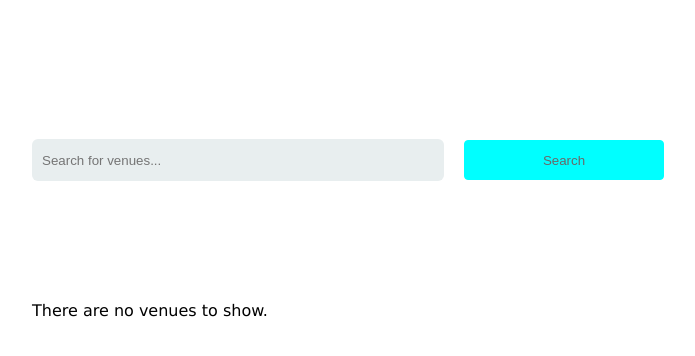
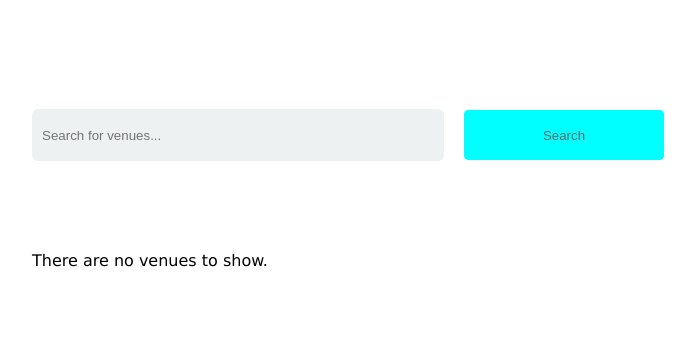
Before and after one commit to PaulinaSzelemetko/venues-app, a React (Create React App) app: page / in a window 1280 px wide. Shown: the top 356 px of the page, without its empty margins (88-783 px from the left). Built offline with nearby package versions, Linux system fonts and the light colour scheme.

Commit message:
change logic of details fetch to fix the state update bug

```diff
--- a/src/App.js
+++ b/src/App.js
@@ -1,4 +1,4 @@
-import "./styles/App.css";
+import "./styles/GlobalStyles.css";
 import VenuesTable from "./components/VenuesTable";
 import Searching from "./components/Searching";
 
@@ -37,24 +37,27 @@ function App() {
       .then((response) => {
         const detailsObject = {};
 
-        response.response.venues.map((item) => {
-          const urlDetail = new URL(URL_VENUES_DETAILS + item.id);
-          urlDetail.search = new URLSearchParams(paramsDetail).toString();
+        response.response.venues &&
+          response.response.venues.map((item) => {
+            const urlDetail = new URL(URL_VENUES_DETAILS + item.id);
+            urlDetail.search = new URLSearchParams(paramsDetail).toString();
 
-          detailsObject[item.id] = getVenuesDetails(urlDetail);
-        });
-        console.log(detailsObject);
+            fetch(urlDetail)
+              .then((response) => response.json())
+              .then((response) => {
+                detailsObject[item.id] = response.response.venue.shortUrl;
+                setVenuesURLfromDetails({ ...detailsObject });
+              });
+          });
         setVenues(response.response.venues);
-        setVenuesURLfromDetails(detailsObject);
       });
   };
 
   async function getVenuesDetails(urlDetail) {
-    let shortUrl;
-    await fetch(urlDetail)
+    let shortUrl = await fetch(urlDetail)
       .then((response) => response.json())
       .then((response) => {
-        shortUrl = response.response.venue.shortUrl;
+        return response.response.venue.shortUrl;
       });
     return shortUrl;
   }
--- a/src/components/searching.js
+++ b/src/components/searching.js
@@ -1,7 +1,7 @@
 import React from "react";
 import { useState } from "react";
 import '../styles/Searching.css';
-
+import "../styles/GlobalStyles.css";
 
 const Searching = (props) => {
   const [value, setValue] = useState("");
--- a/src/styles/App.css
+++ /dev/null
@@ -1,5 +0,0 @@
-.venues-app-container {
-  font-size: 16px;
-  font-family: Verdana, Geneva, Tahoma, sans-serif;
-
-}
--- /dev/null
+++ b/src/styles/GlobalStyles.css
@@ -0,0 +1,30 @@
+.venues-app-container {
+  font-size: 16px;
+  font-family: Verdana, Geneva, Tahoma, sans-serif;
+}
+
+input[type="text"] {
+  border: none;
+  border-radius: 6px;
+  margin-right: 20px;
+  outline: 0;
+  width: 400px;
+  padding-left: 10px;
+  height: 50px;
+  background-color: #edf1f1;
+  color: #696969;
+}
+
+button {
+  background: #00ffff;
+  margin-top: 20px;
+  width: 200px;
+  height: 50px;
+  border: 1px solid #00ffff;
+  border-radius: 4px;
+  color: #696969;
+}
+
+a {
+  color: rgb(77, 77, 77);
+}
--- a/src/styles/Searching.css
+++ b/src/styles/Searching.css
@@ -1,15 +1,3 @@
 .searching {
-    margin: 120px;
+    margin: 90px 120px;
 }
-
-.searching input[type="text"] {
-	border: none;
-    border-radius: 6px;
-    margin-right: 20px;
-	outline: 0;
-    width: 400px;
-    padding-left: 10px;
-    height: 40px;
-	background-color: #e8eeef;
-	color: #696969;
-  }
--- a/src/styles/VenuesTable.css
+++ b/src/styles/VenuesTable.css
@@ -1,18 +1,16 @@
 .table-with-button {
-  font-family: arial, sans-serif;
   margin-left: 120px;
   color: #696969;
 }
 
 table {
   width: 70%;
-  background-color: #f8f8ff;
   text-align: center;
 }
 
 td,
 th {
-  background-color: #d3d3d3;
+  background-color: #d3d3d3 ;
   border: 1px solid #d3d3d3;
   border-radius: 4px;
   padding: 18px;
@@ -20,7 +18,7 @@ th {
 }
 
 td {
-  background-color: #c0c0c0;
+  background-color: #dfdfdf;
 }
 
 .winner-column {
@@ -28,27 +26,12 @@ td {
 }
 
 .table-body input[type="text"] {
-  border: none;
-  border-radius: 4px;
-  outline: 0;
-  padding: 10px;
   width: 90%;
-  background-color: #e8eeef;
-  color: #696969;
+  margin: 0;
 }
 
 input[type="radio"]:checked {
-  box-shadow: 0 0 0 8px #98FB98;
-}
-
-button {
-  background: #00ffff;
-  margin-top: 20px;
-  width: 200px;
-  height: 40px;
-  border: 1px solid #00ffff;
-  border-radius: 4px;
-  color: #696969;
+  box-shadow: 0 0 0 8px #32CD32;
 }
 
 .no-venues-info {
```
Also changed, not shown: src/components/TableHeaderBox.js (+2 -5 lines), src/components/VenuesTable.js (+8 -4 lines).
